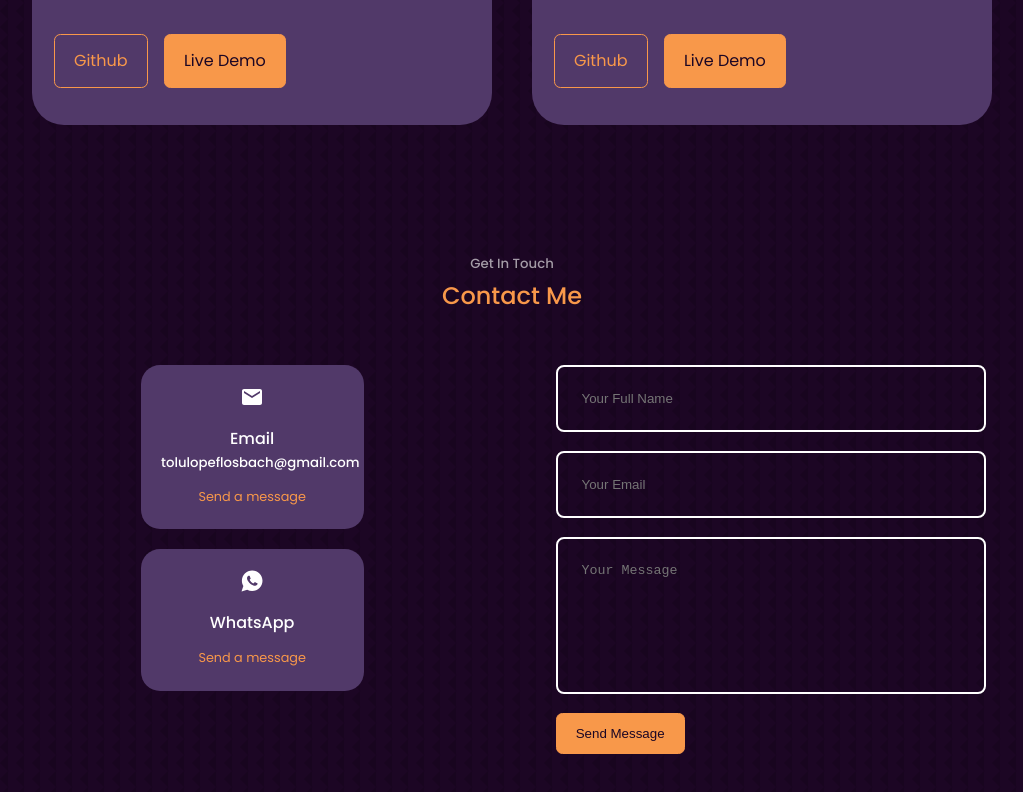
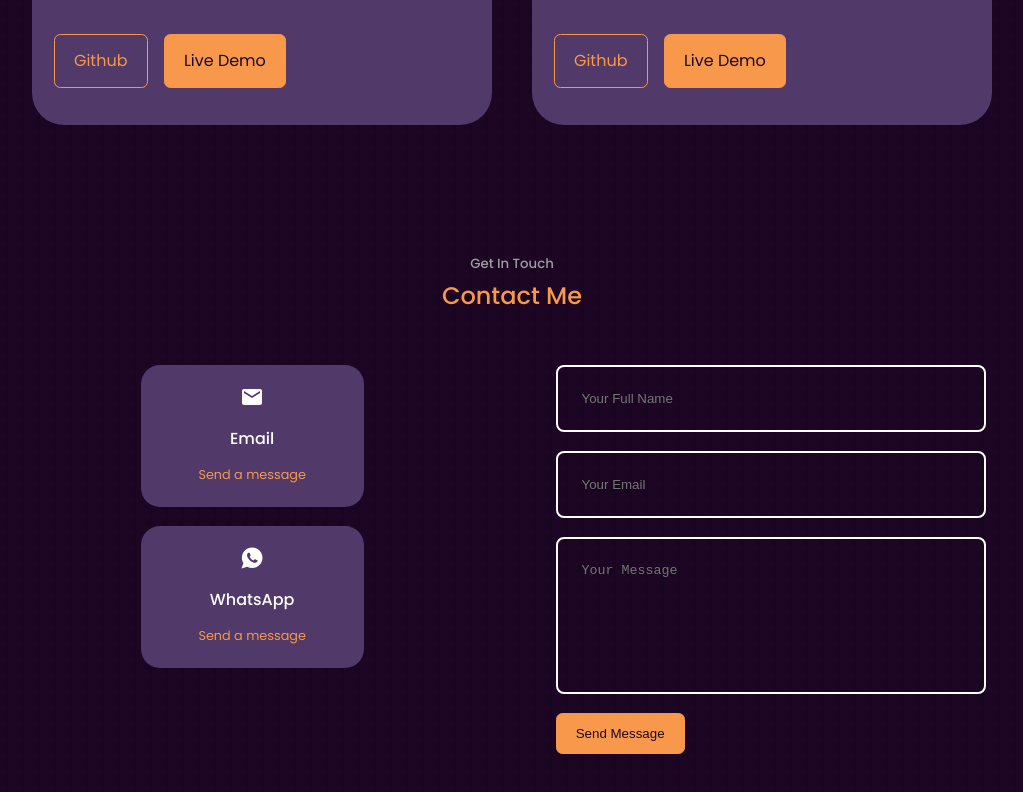
Before and after one commit to Cocoflosbach/toluFlosbachPortfolio, a React (Create React App) app: page / in a window 1280 px wide. Shown: the part 3021-3813 px from the top of the page, without its empty margins (128-1151 px from the left). Built offline with nearby package versions, Linux system fonts and the light colour scheme.

Commit message:
Update Contact.js

```diff
--- a/src/components/Contact/Contact.jsx
+++ b/src/components/Contact/Contact.jsx
@@ -30,7 +30,7 @@ const Contact = () => {
           <article className="contact__option">
             <MdEmail className="contact__option-icon" />
             <h4>Email</h4>
-            <h5>tolulopeflosbach@gmail.com</h5>
+            {/* <h5>tolulopeflosbach@gmail.com</h5> */}
             <a
               href="mailto:tolulopeflosbach@gmail.com"
               target="_blank"
```
